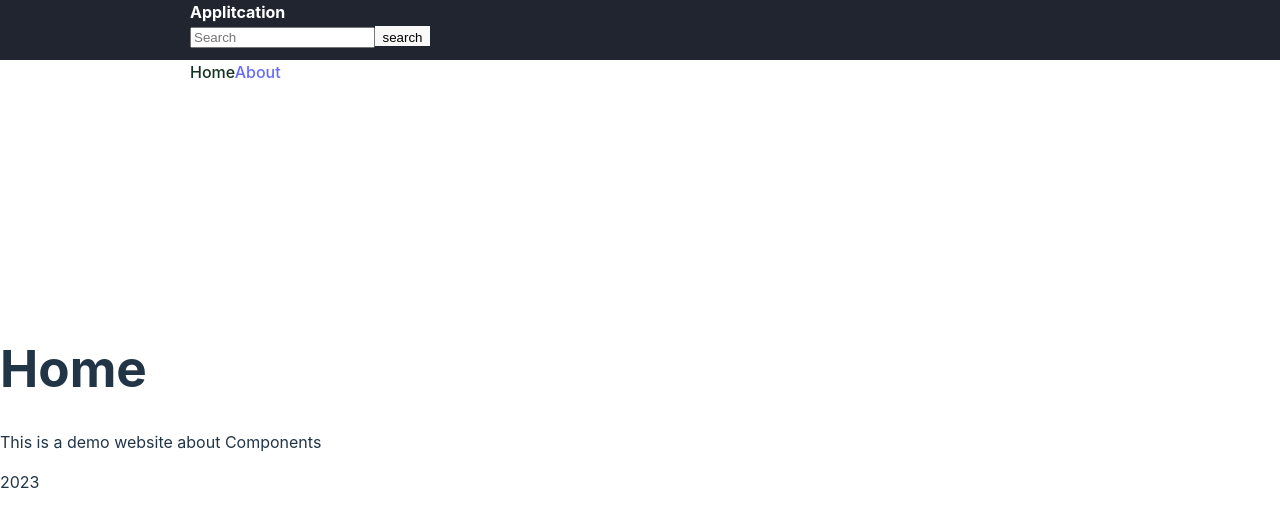
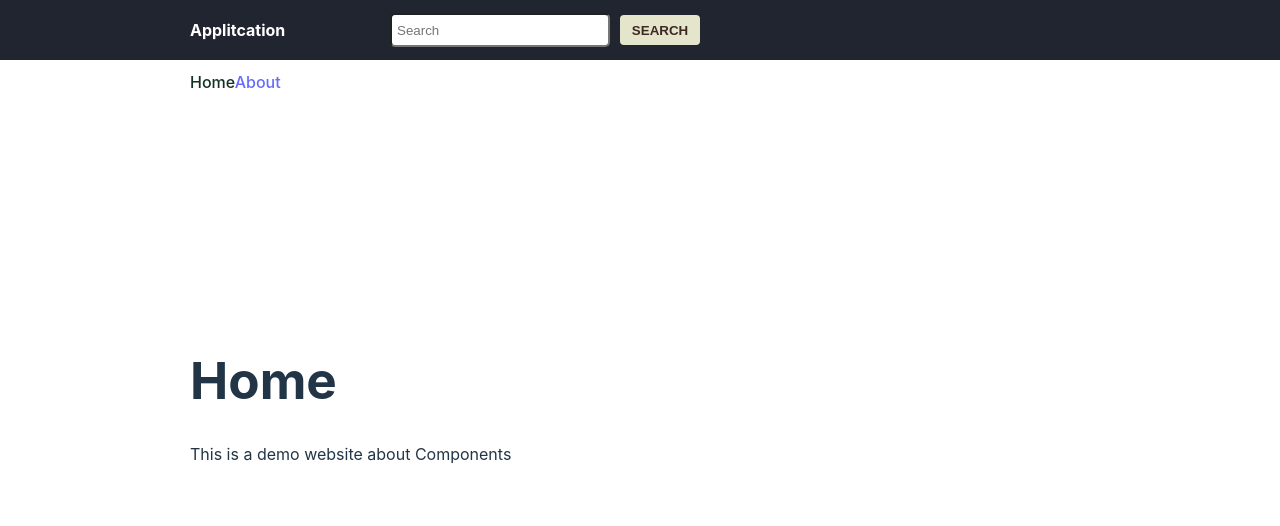
Before and after one commit to MagInventor/react-task, a React (Vite) app: page / in a window 1280 px wide. Shown: the top 526 px of the page. Built offline with nearby package versions, Linux system fonts and the light colour scheme.

Commit message:
refactor: change header style

```diff
--- a/src/App.css
+++ b/src/App.css
@@ -29,33 +29,51 @@ header {
   background: #212530;
 }
 
+.header-elements .container {
+  height: 100%;
+  display: grid;
+  grid-template-columns: 200px auto;
+  align-items: center;
+}
+
 .logo {
   color: #fff;
   font-weight: bold;
 }
 
-.form-search__btn {
-  width: 100px;
-  height: 100px;
+.form-search {
+  width: 310px;
 }
 
-.form-search__btn {
-  width: 55px;
-  height: 20px;
-  padding: 0;
-  border-radius: 0;
-  border: transparent;
+.form-search input[type=search] {
+  width: 220px;
+  height: 34px;
+  border-radius: 5px;
+  padding-left: 5px;
+}
+
+.form-search input[type=submit] {
+  width: 80px;
+  height: 30px;
+  margin-left: 10px;
+  background: #E5E5CB;
+  color: #3C2A21;
+  border-radius: 4px;
+  border: 1px solid transparent;
+  text-transform: uppercase;
+  font-weight: bold;
+
   cursor: pointer;
 }
 
-.form-search__btn input {
-  background: transparent;
-  border: 0;
-  cursor: pointer;
+.form-search input[type=submit]:hover {
+  background: #3C2A21;
+  color: #E5E5CB;
 }
 
 nav {
   margin: 0 auto;
+  padding: 10px 0;
 }
 
 header a:hover {
--- a/src/components/Layout.tsx
+++ b/src/components/Layout.tsx
@@ -6,7 +6,7 @@ const Layout = () => {
     <>
     <Header />
     <Outlet />
-    <footer>2023</footer>
+    <footer></footer>
     </>
   )
 }
--- a/src/components/header/Formsearch.tsx
+++ b/src/components/header/Formsearch.tsx
@@ -1,18 +1,16 @@
-
 const Formsearch = () => {
   return (
     <form className="form-search">
       <label>
         <input
           id="search"
+          className="form-search__string_search"
           type="search"
           name="search"
           placeholder="Search"
         />
       </label>
-      <button className="form-search__btn">
-        <input type="submit" value="search" />
-      </button>
+        <input type="submit" value="search" className="form-search__submit"/>
     </form>
   )
 }
--- a/src/pages/Aboutpage.tsx
+++ b/src/pages/Aboutpage.tsx
@@ -1,6 +1,6 @@
 const Aboutpage = () => {
   return (
-    <div>
+    <div className="container">
       <h1>About us</h1>
       <p>This is an about page</p>
     </div>
--- a/src/pages/Homepage.tsx
+++ b/src/pages/Homepage.tsx
@@ -1,6 +1,6 @@
 const Homepage = () => {
   return (
-    <div>
+    <div className="container">
       <h1>Home</h1>
       <p>This is a demo website about Components</p>
     </div>
--- a/src/pages/Notfoundpage.tsx
+++ b/src/pages/Notfoundpage.tsx
@@ -2,7 +2,7 @@ import { Link } from 'react-router-dom'
 
 const Notfoundpage = () => {
   return (
-    <div>
+    <div className="container">
       <h1>Not found</h1>
       <p>404</p>
       <p> This page doesn't exist. Go <Link to="/">home</Link></p>
```
